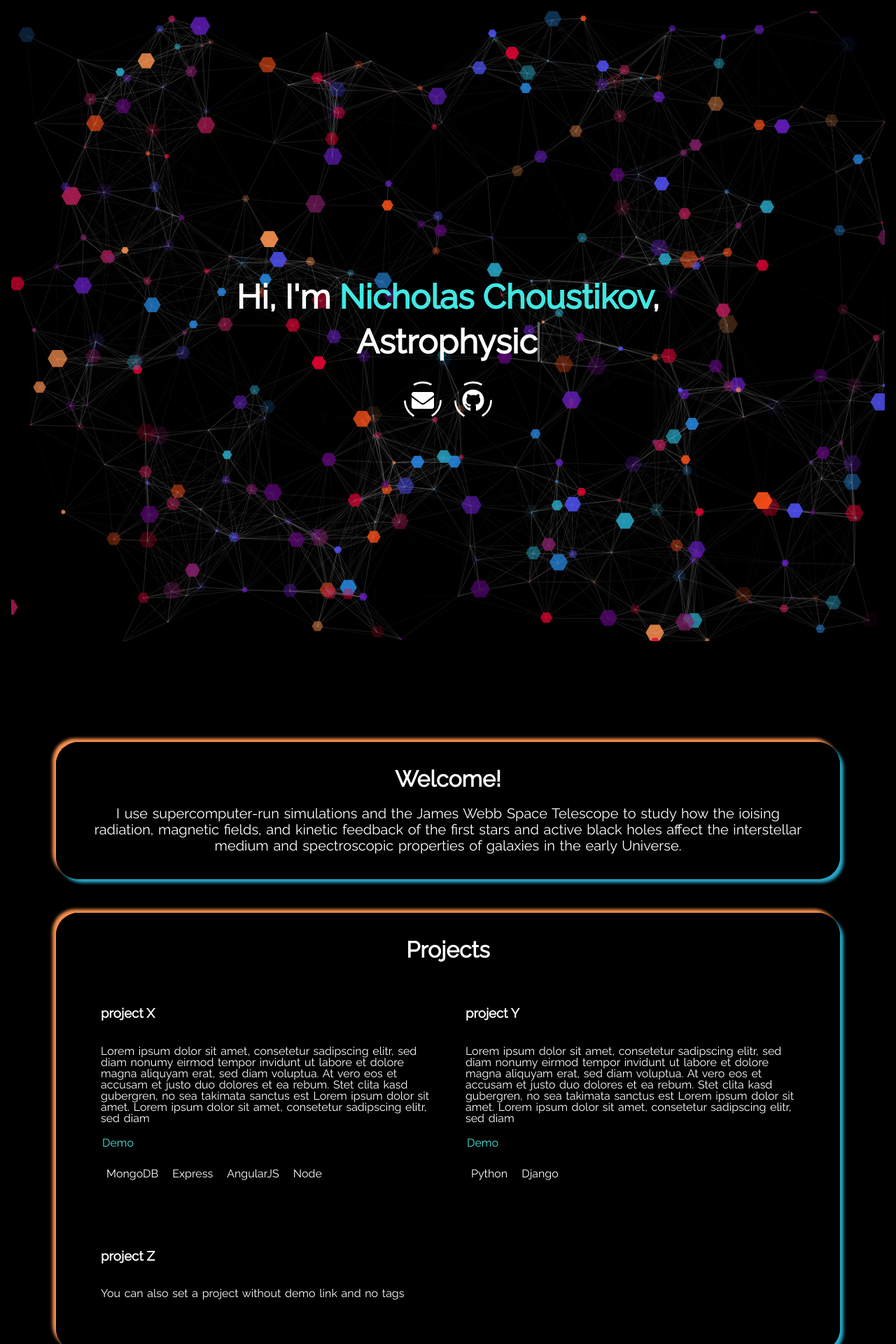
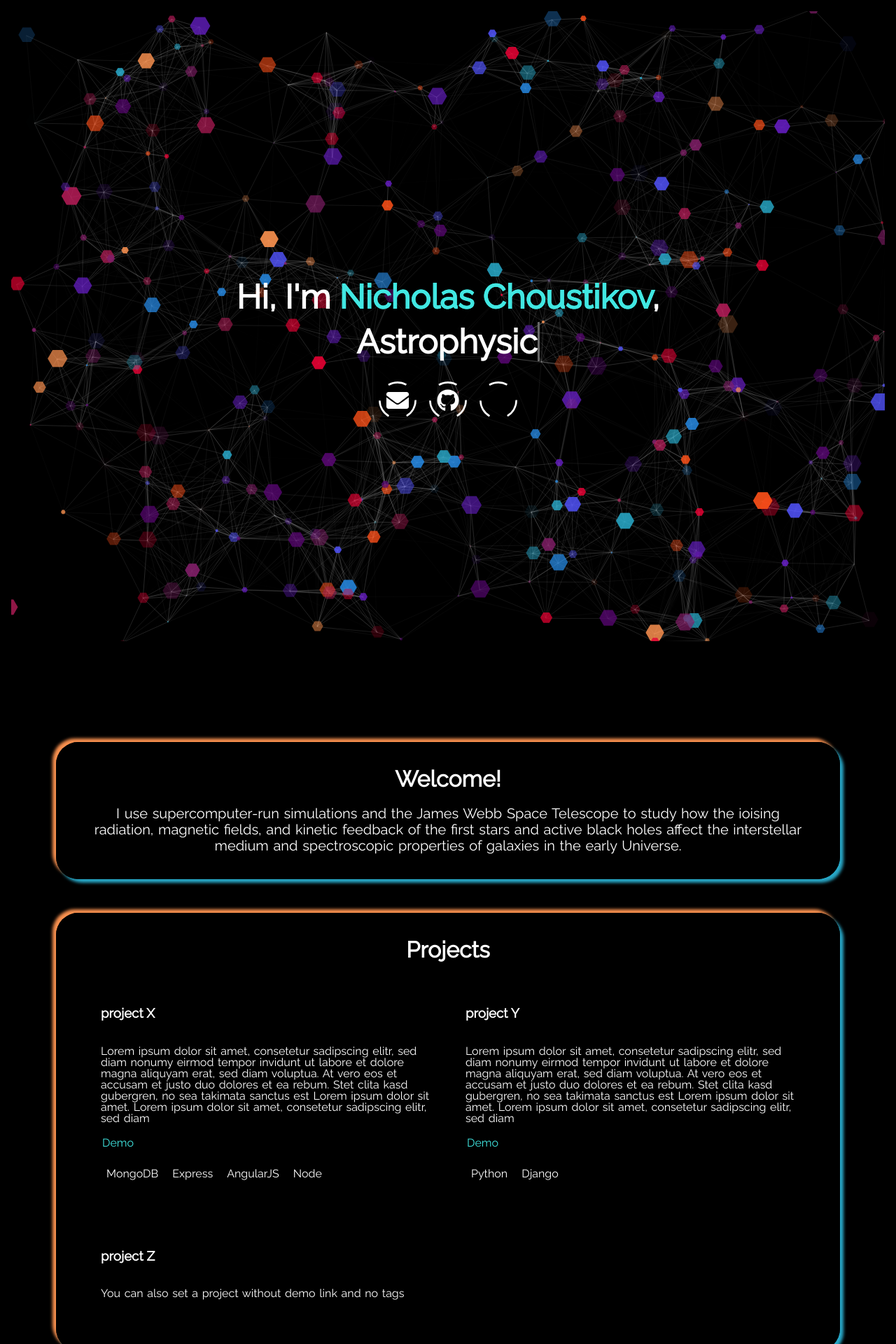
Before and after one commit to Chousti/Chousti.github.io, a Jekyll site: the page built from index.html, in a window 1280 px wide. Shown: the top 1920 px of the page at 70% size. Built offline with Jekyll 4.4.1, drawn with Linux system fonts in a browser that asks for light colours.

Commit message:
Adding ADS link

```diff
--- a/_config.yml
+++ b/_config.yml
@@ -25,6 +25,7 @@ codepen_username:
 dev_username:
 linkedin_username:
 twitter_username:
+ads_link: https://ui.adsabs.harvard.edu/search/fq=%7B!type%3Daqp%20v%3D%24fq_database%7D&fq_database=database%3A%20astronomy&p_=0&q=pubdate%3A%5B2020-01%20TO%209999-12%5D%20author%3A(%22Choustikov%2C%20Nicholas%22)&sort=date%20desc%2C%20bibcode%20desc
 
 # ABOUT ME SECTION
 # show_aboutme_card:
--- a/_includes/landing-page.html
+++ b/_includes/landing-page.html
@@ -103,6 +103,24 @@
           <span class="label">Twitter</span>
         </a>
       {% endif %}
+
+      {% if site.ads_link != null %}
+        <a class="social-link ads" aria-label="My ADS" target="_blank"
+          rel="noreferrer" href="{{site.ads_link}}"
+        >
+          <svg viewBox="0 0 200 200" class="circle">
+            <circle cx="100" cy="100" r="80" />
+          </svg>
+          <div class="social">
+            <svg class="social-svg" viewBox="0 0 48 48">
+              <use x="12" y="12" width="24" height="24" viewBox="0 0 48 48" xlink:href="{{ "/assets/img/rocket.svg" | prepend: site.baseurl }}"></use>
+            </svg>
+          </div>
+          <span class="label">ADS</span>
+        </a>
+      {% endif %}
+
+
     </div>
   </div>
 </div>
```
Also changed, not shown: assets/img/building-columns.svg (added), assets/img/rocket.svg (added).
